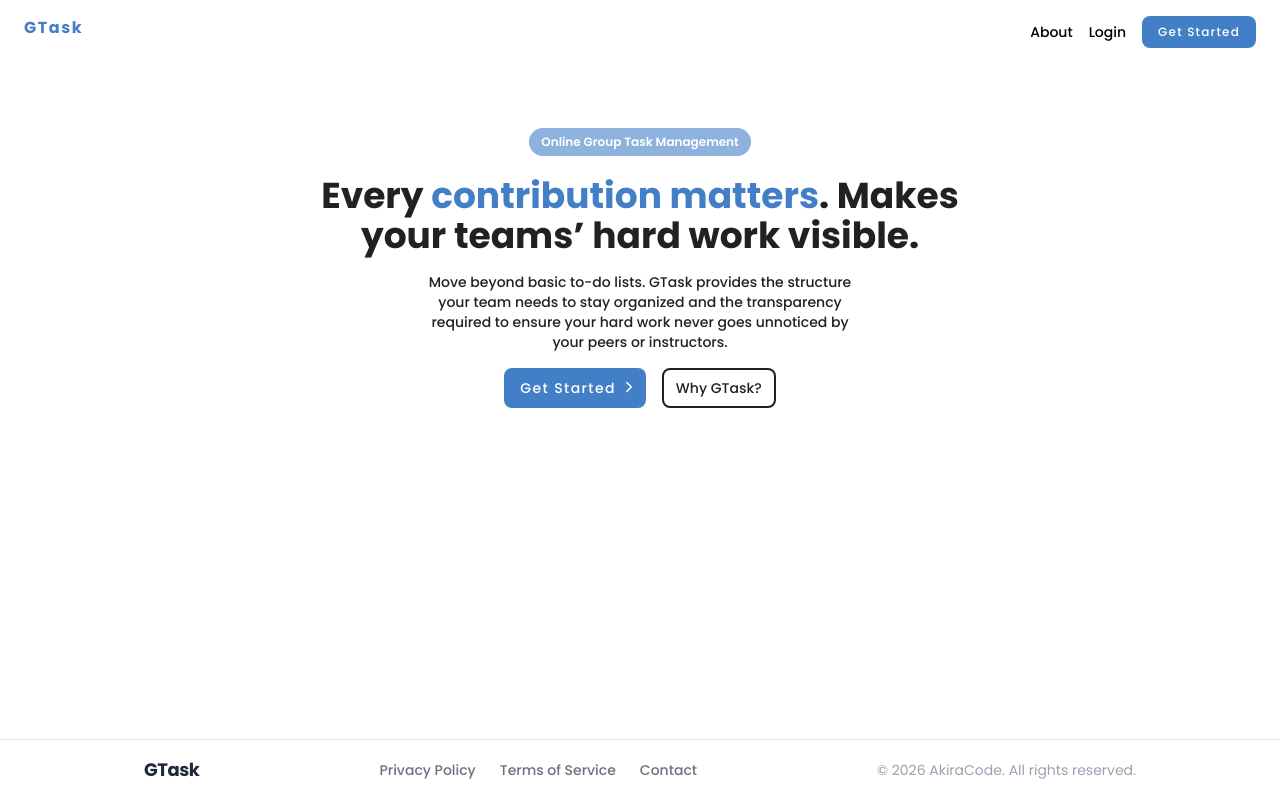
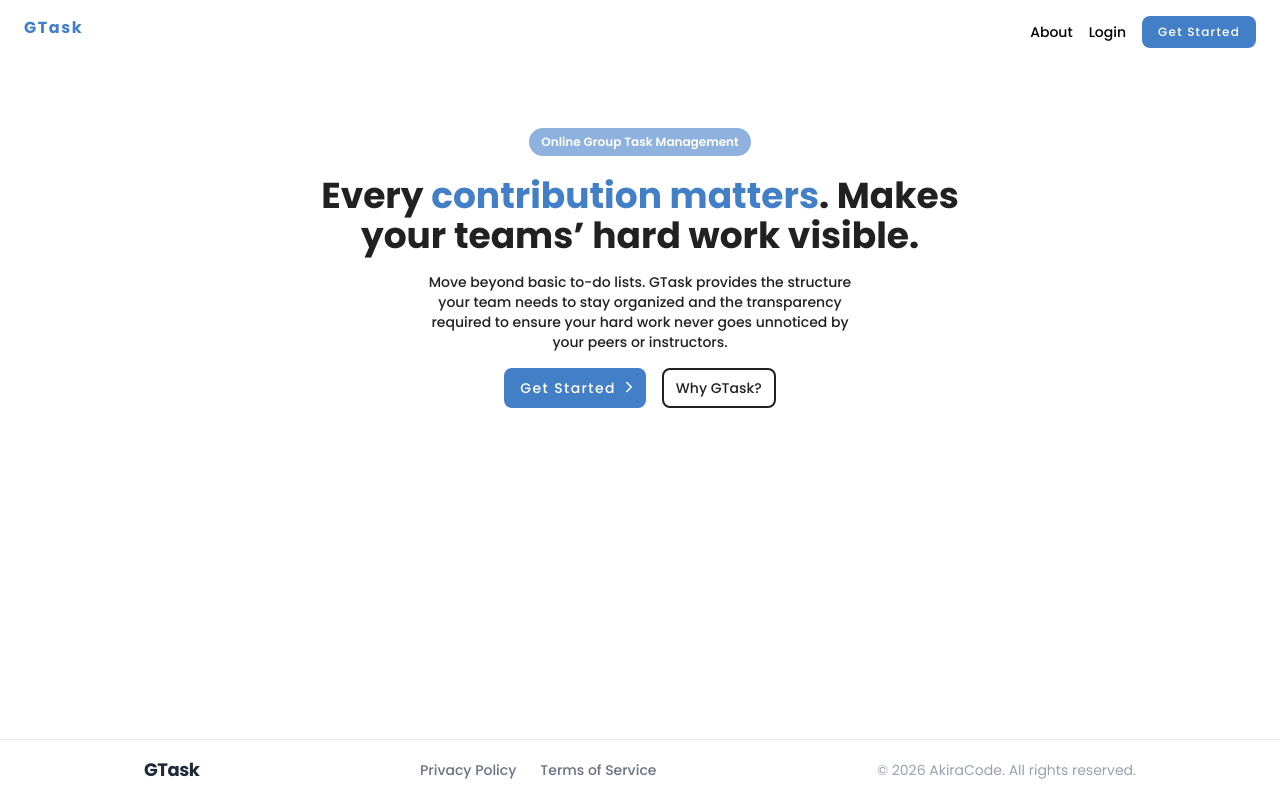
Before and after one commit to AkiraC0de/Task-Management, a React (Vite) app in the folder frontend/: page / in a window 1280 px wide. Built offline with nearby package versions, Linux system fonts and the light colour scheme; no server answers.

Commit message:
frontend: remove the about link in the footer

```diff
--- a/frontend/src/features/Landing/Footer.jsx
+++ b/frontend/src/features/Landing/Footer.jsx
@@ -16,7 +16,7 @@
           <nav className="flex gap-6 text-sm font-medium text-gray-500">
             <Link to={PRIVACY_AND_POLICY_PAGE_LINK} className="hover:text-blue-600 transition-colors">Privacy Policy</Link>
             <Link to={TERMS_AND_CONDITIONS_PAGE_LINK} className="hover:text-blue-600 transition-colors">Terms of Service</Link>
-            <Link href="#" className="hover:text-blue-600 transition-colors">Contact</Link>
+            {/* <Link href="#" className="hover:text-blue-600 transition-colors">Contact</Link> */}
           </nav>
 
           <p className="text-sm text-gray-400">
```
